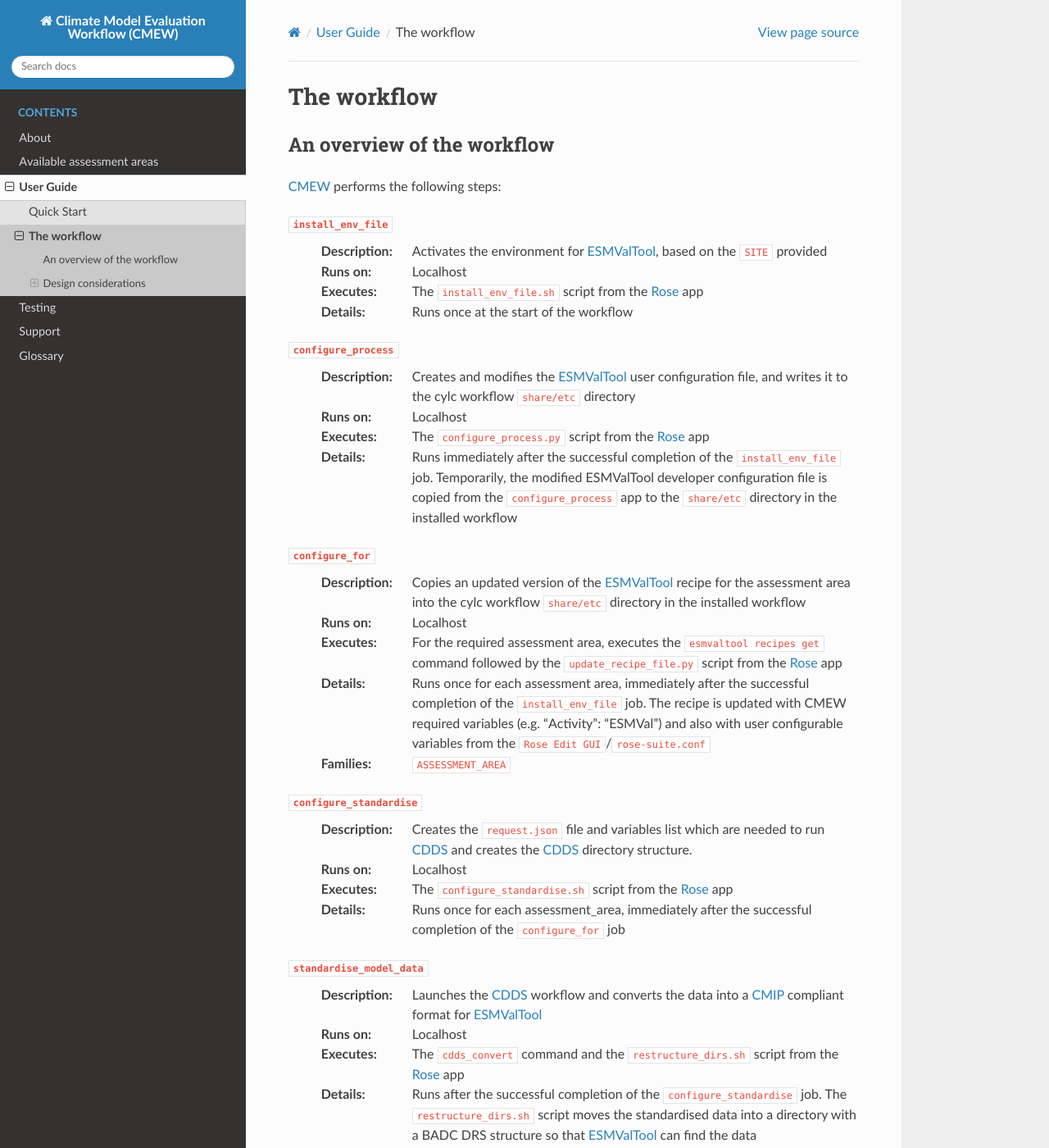
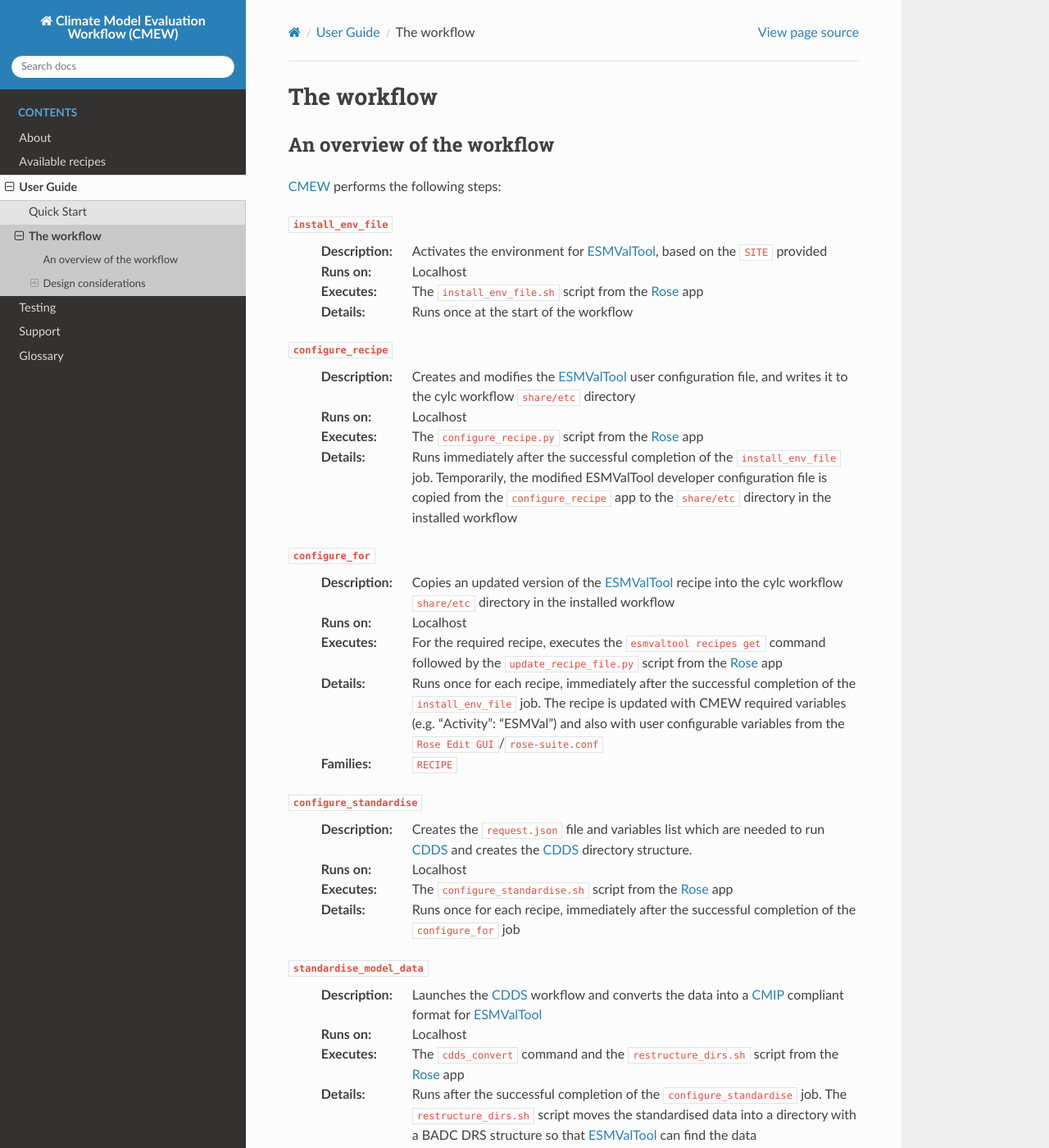
Before and after one commit to MetOffice/CMEW, a Sphinx documentation site: the page built from doc/source/user_guide/workflow.rst, in a window 1280 px wide and 1400 px high. Shown: the whole window at 82% size. Built offline with Sphinx 7.4.7 and the Read the Docs theme 3.1.0, drawn with Linux system fonts in a browser that asks for light colours; some of the changed text lies outside the part shown.

Commit message:
#276: Update `process` to `recipe`: step 2
* #144: Change 'process' to 'recipe'

* #144: Update 'process' to 'recipe'

* #144: Fix documentation build

* #144: Fix documentation build

```diff
--- a/doc/source/assessment_areas.rst
+++ b/doc/source/assessment_areas.rst
@@ -1,12 +1,12 @@
 .. (C) Crown Copyright 2022-2025, Met Office.
 .. The LICENSE.md file contains full licensing details.
 
-**************************
-Available assessment areas
-**************************
+*****************
+Available recipes
+*****************
 
 .. include:: common.txt
 
-The following assessment areas are currently available in |CMEW|:
+The following recipes are currently available in |CMEW|:
 
 * `Radiation budget`_ (implemented in |ESMValTool|)
--- a/doc/source/user_guide/workflow.rst
+++ b/doc/source/user_guide/workflow.rst
@@ -20,37 +20,40 @@
   :Details:
      Runs once at the start of the workflow
 
-``configure_process``
+``configure_recipe``
   :Description:
      Creates and modifies the |ESMValTool| user configuration file,
      and writes it to the cylc workflow ``share/etc`` directory
   :Runs on:
      Localhost
   :Executes:
-     The ``configure_process.py`` script from the |Rose| app
+     The ``configure_recipe.py`` script from the |Rose| app
   :Details:
      Runs immediately after the successful completion of the ``install_env_file`` job.
      Temporarily, the modified ESMValTool developer configuration file is copied from
-     the ``configure_process`` app to the ``share/etc`` directory in the installed workflow
+     the ``configure_recipe`` app to the ``share/etc`` directory in the installed workflow
 
 ``configure_for``
   :Description:
-     Copies an updated version of the |ESMValTool| recipe for the assessment
-     area into the cylc workflow ``share/etc`` directory in the installed
-     workflow
+     Copies an updated version of the |ESMValTool| recipe
+     into the cylc workflow ``share/etc`` directory
+     in the installed workflow
   :Runs on:
      Localhost
   :Executes:
-     For the required assessment area, executes the ``esmvaltool recipes get``
-     command followed by the ``update_recipe_file.py`` script from the |Rose|
-     app
+     For the required recipe,
+     executes the ``esmvaltool recipes get`` command
+     followed by the ``update_recipe_file.py`` script from the |Rose| app
   :Details:
-     Runs once for each assessment area, immediately after the successful
-     completion of the ``install_env_file`` job. The recipe is updated with
-     CMEW required variables (e.g. "Activity": "ESMVal") and also with user
-     configurable variables from the |Rose Edit GUI|_/``rose-suite.conf``
+     Runs once for each recipe,
+     immediately after the successful completion
+     of the ``install_env_file`` job.
+     The recipe is updated with CMEW required variables
+     (e.g. "Activity": "ESMVal")
+     and also with user configurable variables
+     from the |Rose Edit GUI|_/``rose-suite.conf``
   :Families:
-     ``ASSESSMENT_AREA``
+     ``RECIPE``
 
 ``configure_standardise``
   :Description:
@@ -61,7 +64,7 @@
   :Executes:
      The ``configure_standardise.sh`` script from the |Rose| app
   :Details:
-     Runs once for each assessment_area, immediately after the successful
+     Runs once for each recipe, immediately after the successful
      completion of the ``configure_for`` job
 
 ``standardise_model_data``
@@ -89,30 +92,31 @@
   :Details:
      Runs after the successful completion of the ``standardise_model_data`` job
 
-``process``
+``run_recipe``
   :Description:
      Runs the requested recipes using |ESMValTool|
   :Runs on:
      ``COMPUTE``, which depends on the ``SITE``; at the Met Office, the
-     ``process`` jobs will run on SPICE
+     ``run_recipe`` jobs will run on SPICE
   :Executes:
      The |ESMValTool| command line script
   :Details:
-     Runs once for each assessment area, after the successful completion of
-     the ``standardise_model_data`` and the ``configure_process`` jobs
+     Runs once for each recipe,
+     after the successful completion of the ``standardise_model_data``
+     and the ``configure_recipe`` jobs
   :Families:
-     ``COMPUTE``, ``ASSESSMENT_AREA``
+     ``COMPUTE``, ``RECIPE``
 
 ``compare``
   :Description:
-     Ensures the expected output files are generated by the ``process`` jobs
+     Ensures the expected output files are generated by the ``run_recipe`` jobs
   :Runs on:
      Localhost
   :Executes:
      The ``compare.sh`` script from the |Rose| app
   :Details:
-     Runs for every assessment area defined in the workflow, after the
-     completion of the process job
+     Runs for every recipe defined in the workflow,
+     after the completion of the ``run_recipe`` job
 
 ``unittest``
   :Description:
@@ -140,7 +144,7 @@
 ``site/<site>-standardise-env``
   Contains details on how to set up the environment for CDDS at the ``SITE``
 
-``site/<site>-process-env``
+``site/<site>-esmvaltool-env``
   Contains details on how to set up the environment for ESMValTool at the
   ``SITE``
 
@@ -155,9 +159,9 @@
 ``COMPUTE``
   A family that is inherited by computationally intensive tasks
 
-``ASSESSMENT_AREA``
+``RECIPE``
   A family that is inherited by tasks that run
-  for each assessment area independently
+  for each recipe independently
 
 Metadata
 ~~~~~~~~
@@ -169,7 +173,7 @@
 Resources
 ~~~~~~~~~
 
-The resources used by the ``process`` jobs are defined in the
+The resources used by the ``run_recipe`` jobs are defined in the
 ``site/<site>.cylc`` file, allowing the jobs to be configured by ``SITE`` as
 well as by recipe. This ensures only the required resources are requested when
-running each of the ``process`` jobs.
+running each of the ``run_recipe`` jobs.
```
Also changed, not shown: 15 other files.
